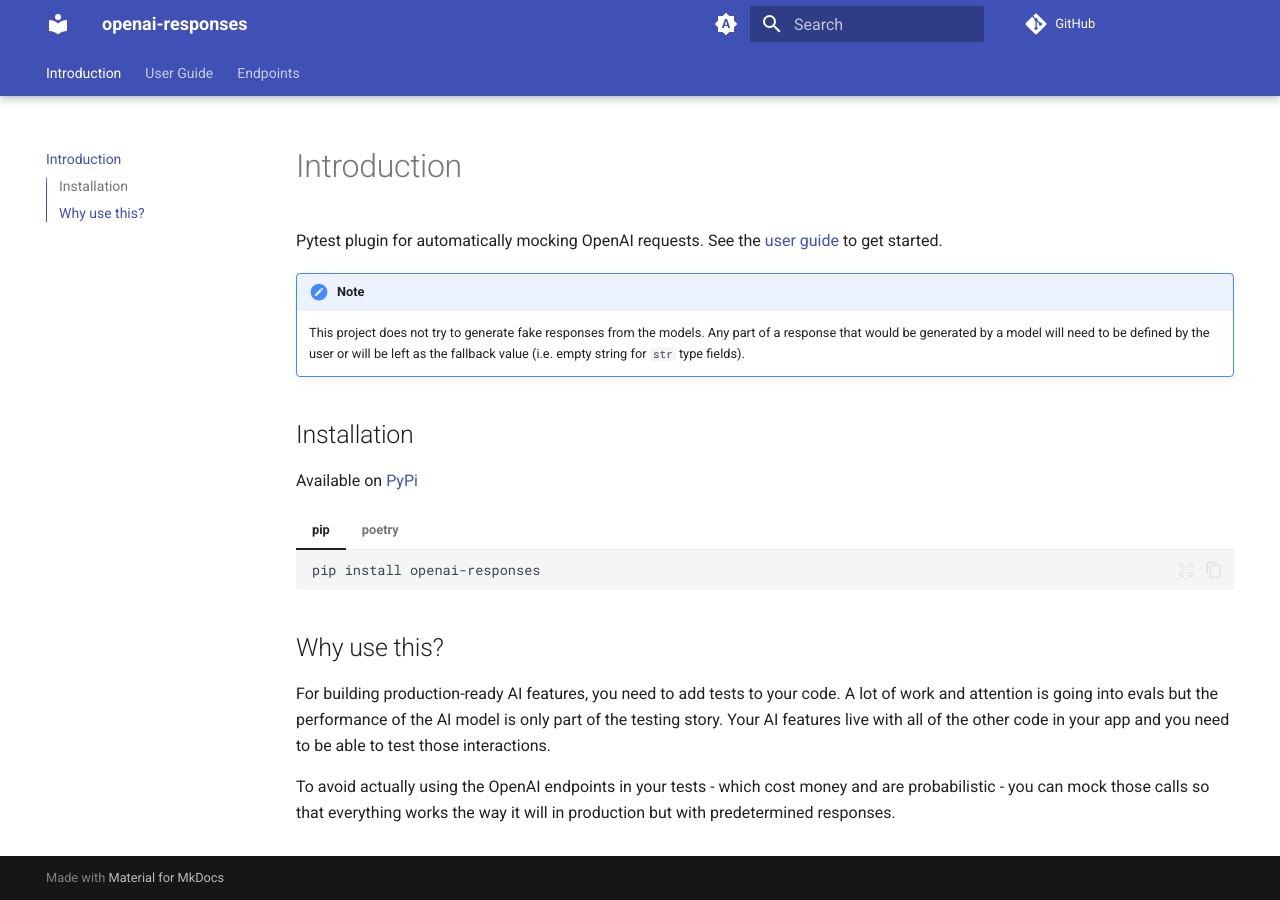
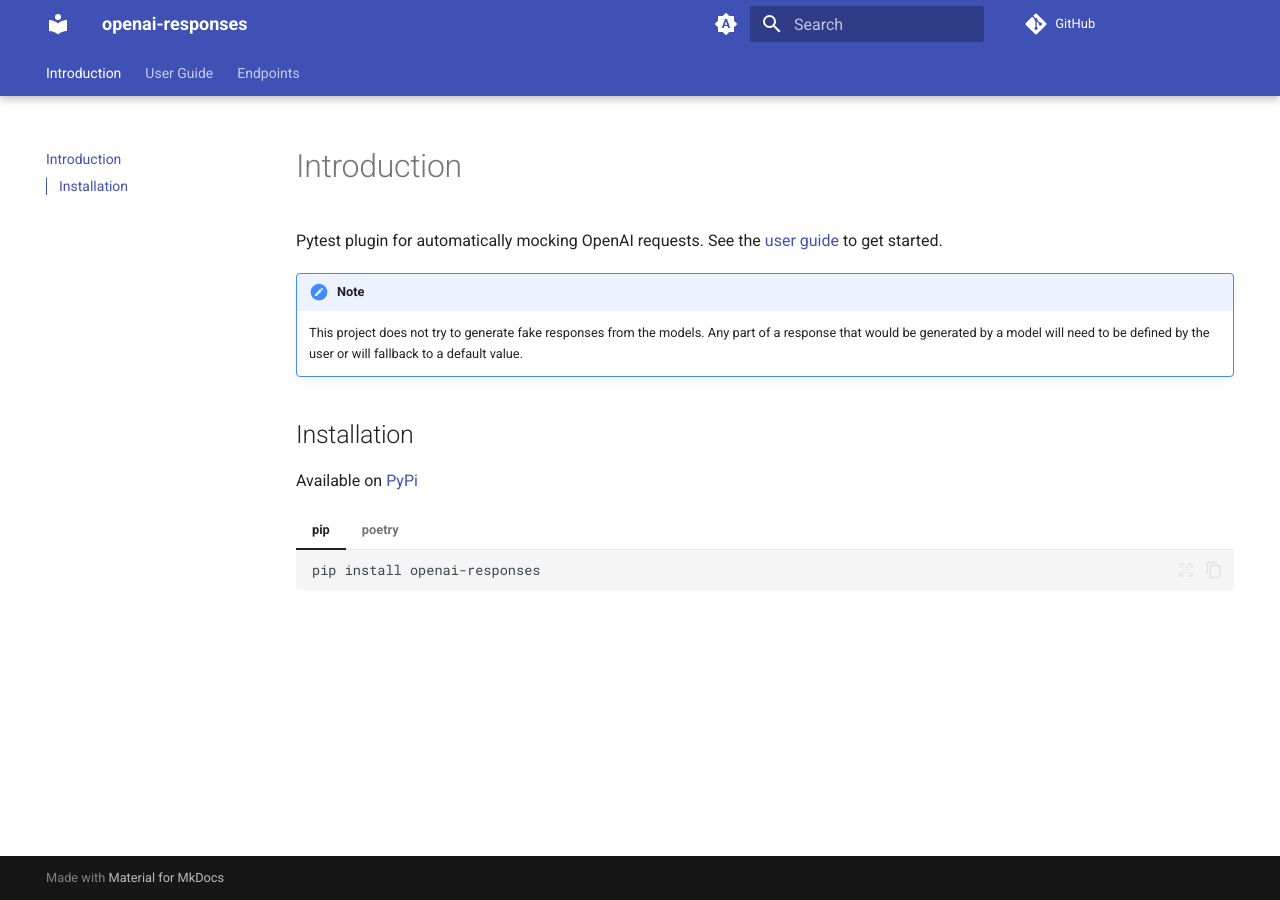
Before and after one commit to mharrisb1/openai-responses-python, an MkDocs documentation site: the page built from docs/index.md, in a window 1280 px wide. Built offline with MkDocs 1.6.1 and Material for MkDocs 9.7.7, drawn with Linux system fonts in a browser that asks for light colours; comment, search, counter and statistics services are not loaded.

Commit message:
chore(docs): clean up

````diff
--- a/docs/index.md
+++ b/docs/index.md
@@ -5,7 +5,7 @@
 !!! note
 
     This project does not try to generate fake responses from the models. Any part of a response that would be generated by a model will need to
-    be defined by the user or will be left as the fallback value (i.e. empty string for `str` type fields).
+    be defined by the user or will fallback to a default value.
 
 ## Installation
 
@@ -22,10 +22,3 @@
     ```shell
     poetry add --group dev openai-responses
     ```
-
-## Why use this?
-
-For building production-ready AI features, you need to add tests to your code. A lot of work and attention is going into evals but the performance of the AI model is only part of the testing story.
-Your AI features live with all of the other code in your app and you need to be able to test those interactions.
-
-To avoid actually using the OpenAI endpoints in your tests - which cost money and are probabilistic - you can mock those calls so that everything works the way it will in production but with predetermined responses.
````
Also changed, not shown: docs/user_guide/index.md (+1 -1 lines).
